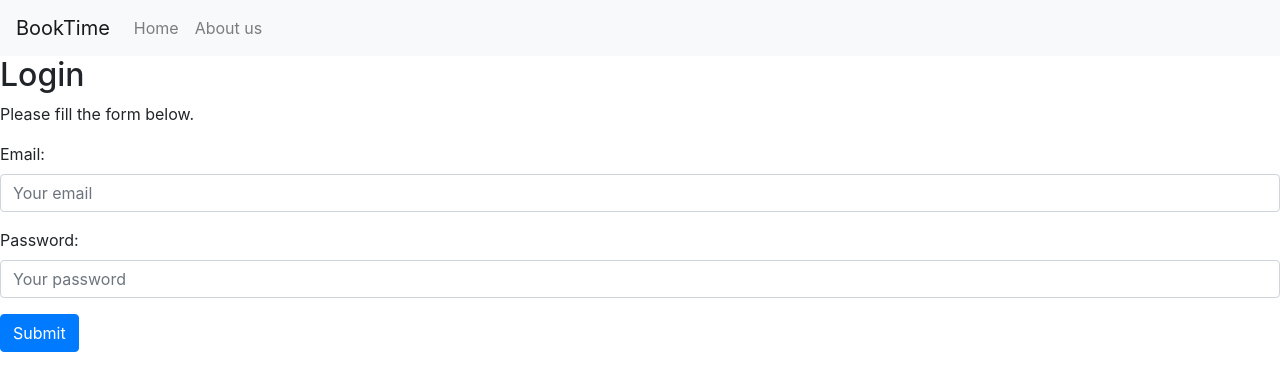
After one commit to FarinHeiT/booktime, a Django app: page /login/ in a window 1280 px wide. The commit adds this page. Shown: the top 391 px of the page. Run offline with Django 3.2, Linux system fonts and the light colour scheme; some libraries are stand-ins or nearby versions.

Commit message:
Login form and view, test coverage

```diff
--- a/booktime/settings.py
+++ b/booktime/settings.py
@@ -140,3 +140,5 @@ else:
     EMAIL_BACKEND = 'django.core.mail.backends.console.EmailBackend'
 
 AUTH_USER_MODEL = 'main.User'
+
+LOGIN_REDIRECT_URL = '/'
--- a/main/forms.py
+++ b/main/forms.py
@@ -4,6 +4,7 @@ from django.contrib.auth.forms import (
     UserCreationForm as DjangoUserCreationForm
 )
 from django.contrib.auth.forms import UsernameField
+from django.contrib.auth import authenticate
 import logging
 
 from . import models
@@ -50,3 +51,40 @@ class UserCreationForm(DjangoUserCreationForm):
             [self.cleaned_data['email']],
             fail_silently=False,
         )
+
+
+class AuthenticationForm(forms.Form):
+    email = forms.EmailField()
+    password = forms.CharField(
+        strip=False, widget=forms.PasswordInput
+    )
+
+    def __init__(self, request=None, *args, **kwargs):
+        self.request = request
+        self.user = None
+        super().__init__(*args, **kwargs)
+
+
+    def clean(self):
+        email = self.cleaned_data.get('email')
+        password = self.cleaned_data.get('password')
+
+        if email is not None and password:
+            self.user = authenticate(
+                self.request, email=email, password=password
+            )
+
+            if self.user is None:
+                raise forms.ValidationError(
+                'Invalid email/password combination.'
+            )
+
+            logger.info(
+                'Authentication successful for email=%s', email
+            )
+
+        return self.cleaned_data
+
+
+    def get_user(self):
+        return self.user
--- a/main/templates/base.html
+++ b/main/templates/base.html
@@ -29,6 +29,10 @@
         </div>
     </nav>
 
+    {% for message in messages %}
+        <div class="alert alert-{{ message.tags }}">{{ message }}</div>
+    {% endfor %}
+
     {% block content %}
     {% endblock content %}
 
--- /dev/null
+++ b/main/templates/login.html
@@ -0,0 +1,47 @@
+{% extends "base.html" %}
+
+
+{% block content %}
+    <h2>Login</h2>
+    <p>Please fill the form below.</p>
+    <form method="post">
+        {% csrf_token %}
+
+        {{ form.non_field_errors }}
+
+        <div class="form-group">
+        {{ form.email.label_tag }}
+        <input
+            type="email"
+            class='form-control {% if form.email.errors %}is-invalid{% endif %}'
+            name="email"
+            id="id_email"
+            placeholder='Your email'
+            value='{{ form.email.value|default:"" }}'>
+
+        {% if form.email.errors %}
+            <div class="invalid-feedback">
+                {{ forms.email.errors}}
+            </div>
+        {% endif %}
+        </div>
+
+        <div class="form-group">
+        {{ form.password.label_tag }}
+        <input
+            type="password"
+            class='form-control {% if form.password.errors %}is-invalid{% endif %}'
+            name="password"
+            id="id_password"
+            placeholder='Your password'
+            value='{{ form.password.value|default:"" }}'>
+
+        {% if form.password.errors %}
+            <div class="invalid-feedback">
+                {{ forms.password.errors}}
+            </div>
+        {% endif %}
+        </div>
+        <button type="submit" class='btn btn-primary'>Submit</button>
+    </form>
+{% endblock content %}
--- a/main/urls.py
+++ b/main/urls.py
@@ -1,6 +1,7 @@
 from django.urls import path
 from django.views.generic import DetailView, TemplateView
-from main import views, models
+from main import views, models, forms
+from django.contrib.auth import views as auth_views
 
 
 urlpatterns = [
@@ -17,5 +18,13 @@ urlpatterns = [
         DetailView.as_view(model=models.Product),
         name='product'
     ),
-    path('signup/', views.SignupView.as_view(), name='signup')
+    path('signup/', views.SignupView.as_view(), name='signup'),
+    path(
+        'login/',
+        auth_views.LoginView.as_view(
+            template_name='login.html',
+            form_class=forms.AuthenticationForm
+        ),
+        name='login'
+    )
 ]
```
Also changed, not shown: 3 other files.
